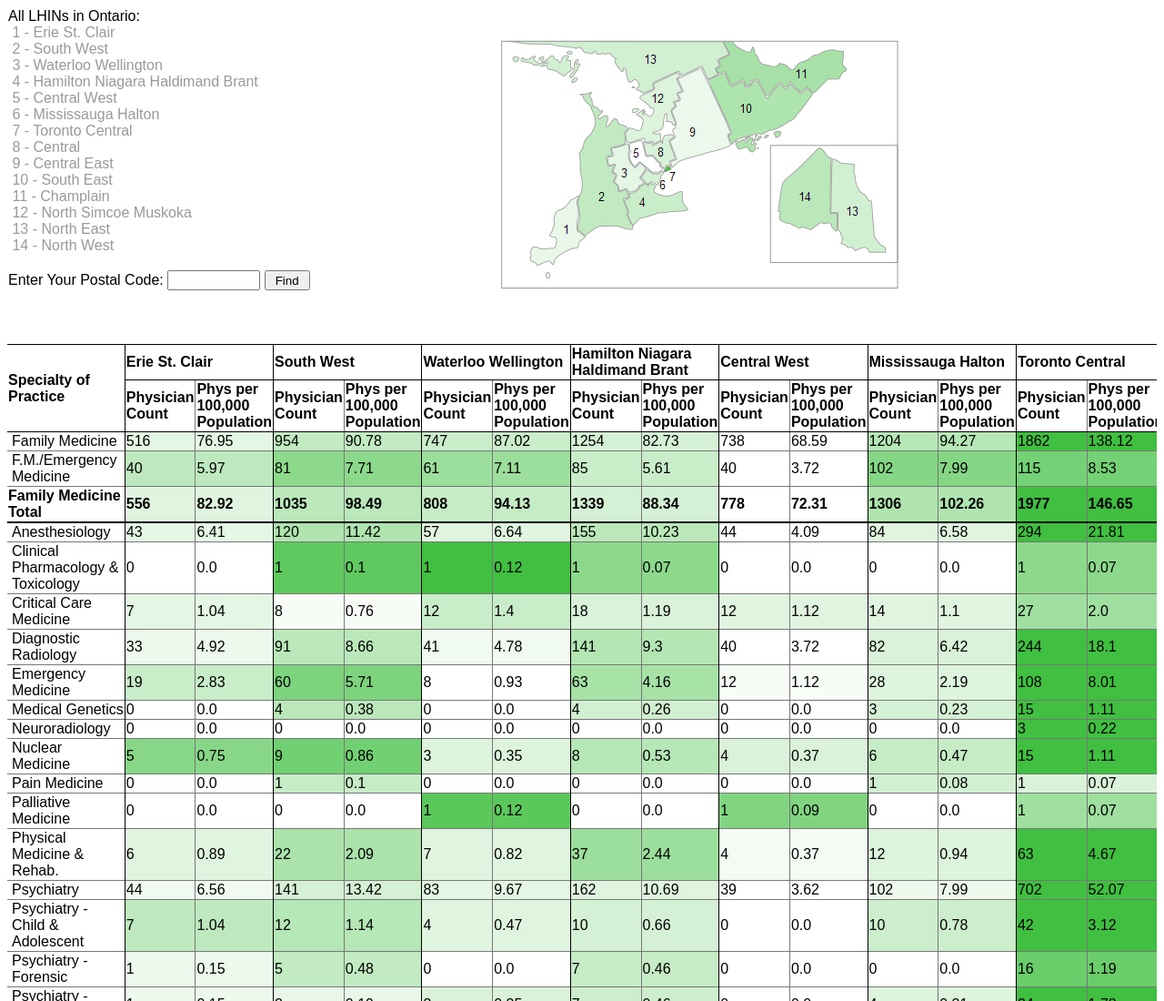
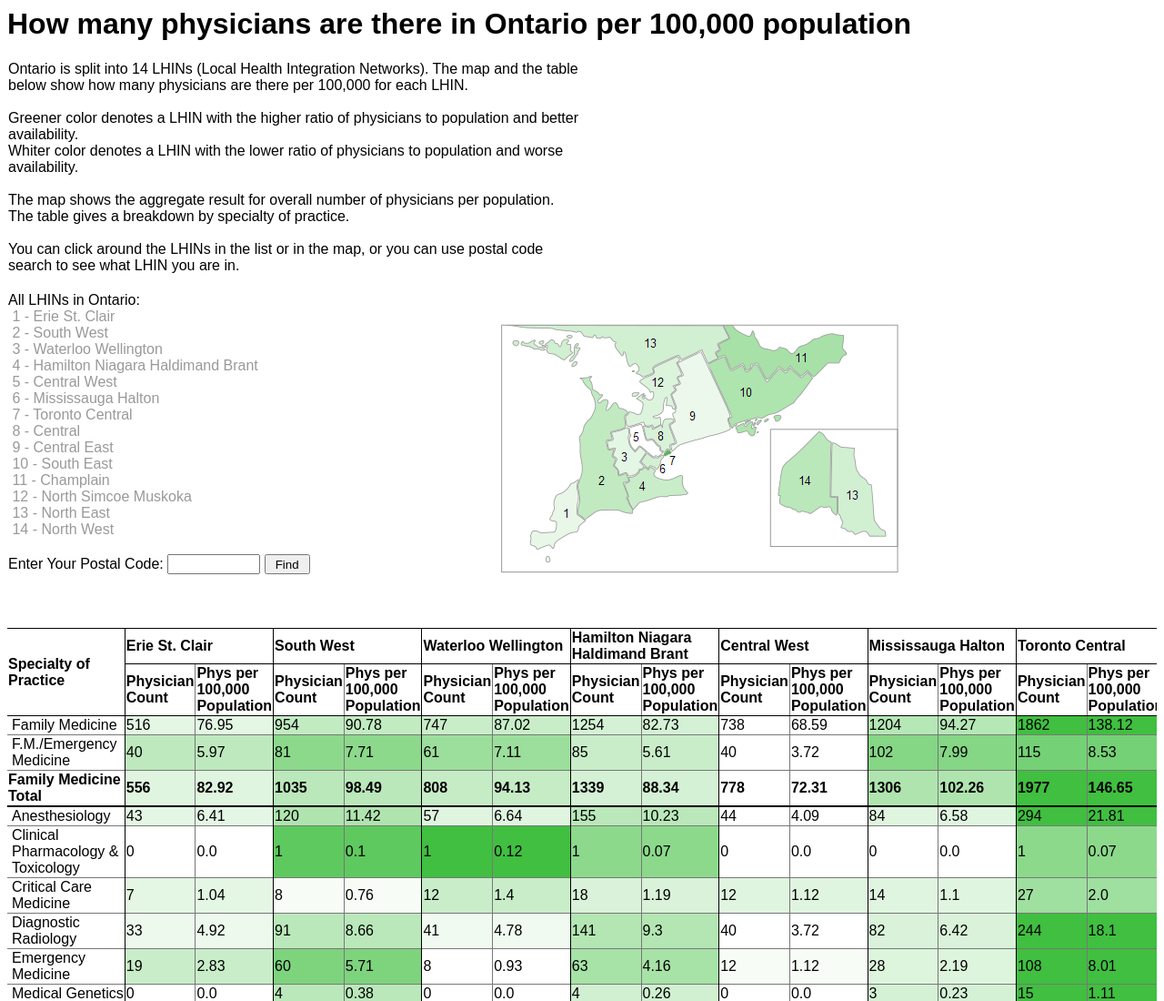
Before and after one commit to olga-terekhova/olga-terekhova.github.io, a plain HTML site: page html/physicians.html in a window 1280 px wide. Shown: the top 1100 px of the page at 91% size. Drawn offline with Linux system fonts and the light colour scheme.

Commit message:
Added description to the page

```diff
--- a/html/physicians.html
+++ b/html/physicians.html
@@ -7,6 +7,34 @@
 </head>
 
 <body style = "font-family: Arial, Helvetica, sans-serif">
+
+<h1>How many physicians are there in Ontario per 100,000 population</h1>
+
+<table style="width:100%;text-align:left;border-collapse: collapse;">
+<tr style = "vertical-align:top;">
+<td width = "50%">
+Ontario is split into 14 LHINs (Local Health Integration Networks). The map and the table below show how many physicians are there per 100,000 for each LHIN.
+<br>
+<br>
+Greener color denotes a LHIN with the higher ratio of physicians to population and better availability.
+<br>
+Whiter color denotes a LHIN with the lower ratio of physicians to population and worse availability.
+<br>
+<br>
+The map shows the aggregate result for overall number of physicians per population.
+<br>
+The table gives a breakdown by specialty of practice.
+<br>
+<br>
+You can click around the LHINs in the list or in the map, or you can use postal code search to see what LHIN you are in.
+
+</td>
+<td> &nbsp; </td>
+</tr>
+
+</table>
+
+<div> &nbsp; </div>
 
 <table style="width:100%;text-align:left;border-collapse: collapse;">
 <tr style = "vertical-align:top;">
```
